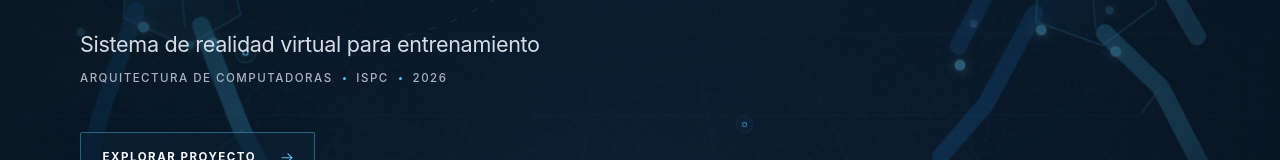
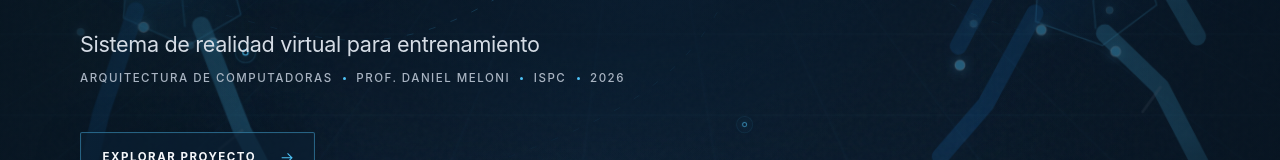
Before and after one commit to Frederick1824/Gym-Master-VR, a React (Vite) app: page / in a window 1280 px wide. Shown: the part 494-654 px from the top of the page. Built offline with nearby package versions, Linux system fonts and the light colour scheme.

Commit message:
chore: add professor Daniel Meloni to project header

```diff
--- a/src/App.tsx
+++ b/src/App.tsx
@@ -147,7 +147,7 @@ function LandingPage() {
             <strong>VR</strong>
           </h1>
           <p className="subtitle">Sistema de realidad virtual para entrenamiento</p>
-          <p className="institution">Arquitectura de Computadoras <i /> ISPC <i /> 2026</p>
+          <p className="institution">Arquitectura de Computadoras <i /> Prof. Daniel Meloni <i /> ISPC <i /> 2026</p>
 
           <div className="hero-actions">
             <button className="explore-button" type="button" onClick={scrollToProject}>
```
